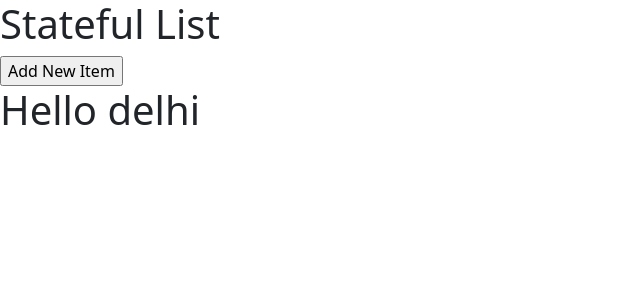
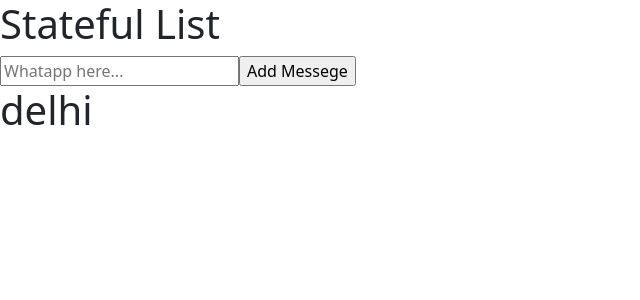
Before and after one commit to Ajay-Sonavane/fourth-react-app, a React (Create React App) app: page / in a window 1280 px wide. Shown: the top 300 px of the page, without its empty margins (0-640 px from the left). Built offline with nearby package versions, Linux system fonts and the light colour scheme.

Commit message:
input item

```diff
--- a/src/App.js
+++ b/src/App.js
@@ -10,17 +10,15 @@ function App() {
 }
 
 function ListDemo() {
-  // let list = ["delhi"]
-  // C1: Stateful Variable
   let [list, setList] = useState(["delhi"]);
 
   // C2: Acton Member Funcn
   let addItemAction = () => {
-    // why didn u use push method, push method update the same object
-    // setter method requires immutable object.
-    // We have to pass new list.
-    let newList = [...list, "mumbai"];
-    console.log(newList);
+    let inputElement = document.querySelector("#id1");
+    let inputValue = inputElement.value;
+
+    let newList = [...list, inputValue];
+    inputElement.value = "";
 
     // DOM :: TRIGGER DOM
     setList(newList);
@@ -29,11 +27,12 @@ function ListDemo() {
   return (
     <>
       {/** C3: Event Binding */}
-      <input type="button" value="Add New Item" onClick={addItemAction} />
+      <input type="text" id="id1" placeholder="Whatapp here..." />
+      <input type="button" value="Add Messege" onClick={addItemAction} />
 
       {/** C4: List */}
       {list.map((item) => (
-        <h1>Hello {item}</h1>
+        <h1> {item}</h1>
       ))}
     </>
   );
```
